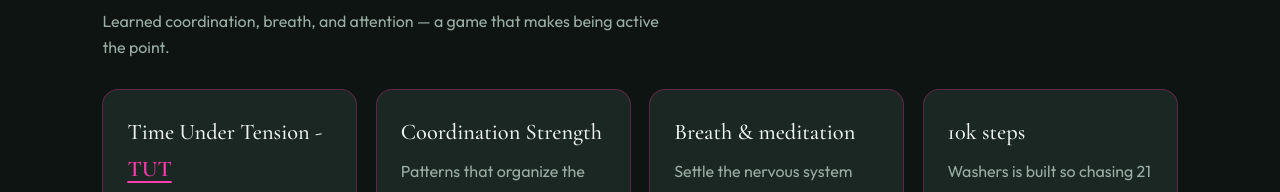
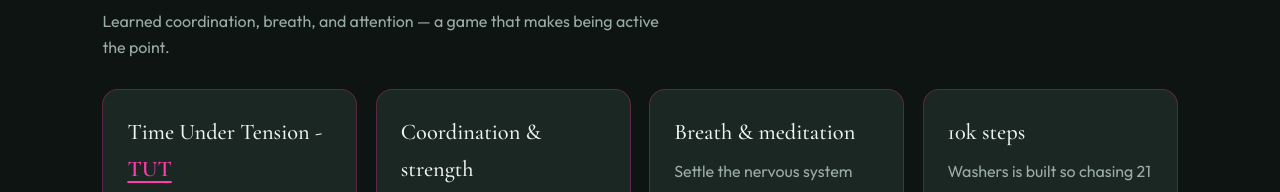
Before and after one commit to zabbadat/my-site, a website with bundled scripts: page index.html in a window 1280 px wide. Shown: the part 1466-1658 px from the top of the page. Built offline with nearby package versions, Linux system fonts and the light colour scheme; files whose address does not match are found by name.

Commit message:
Practice card heading: "Coordination & strength"

```diff
--- a/index.html
+++ b/index.html
@@ -570,7 +570,7 @@ n.addEventListener("scroll",f,{passive:true});window.addEventListener("resize",f
     <p class="lead">Learned coordination, breath, and attention — a game that makes being active the point.</p>
     <div class="grid">
       <div class="card"><h3>Time Under Tension - <a class="tut-link" href="#tut-board">TUT</a></h3><p>Hold the pressed plank or keep pushing. Your time under tension adds up rep by rep, and you can rank it on the TUTS board.</p></div>
-      <div class="card"><h3>Coordination Strength</h3><p>Patterns that organize the body so movement costs less effort.</p></div>
+      <div class="card"><h3>Coordination &amp; strength</h3><p>Patterns that organize the body so movement costs less effort.</p></div>
       <div class="card"><h3>Breath & meditation</h3><p>Settle the nervous system before you throw and after you walk.</p></div>
       <div class="card"><h3>10k steps</h3><p>Washers is built so chasing 21 also gets you moving.</p></div>
     </div>
```
Also changed, not shown: test/coordination-box.test.js (added, +11 -0 lines).
